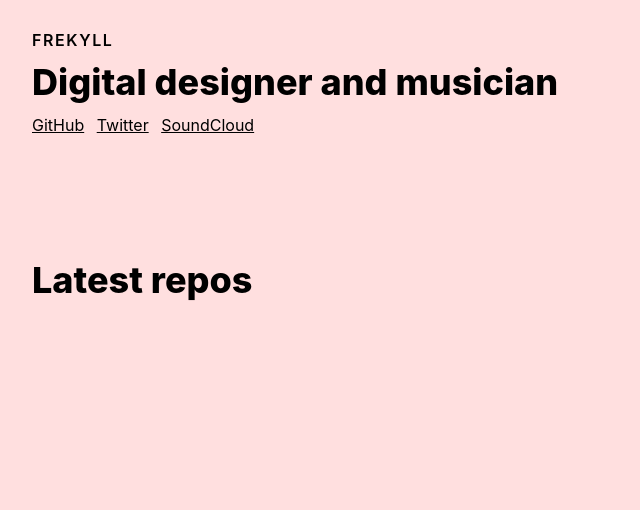
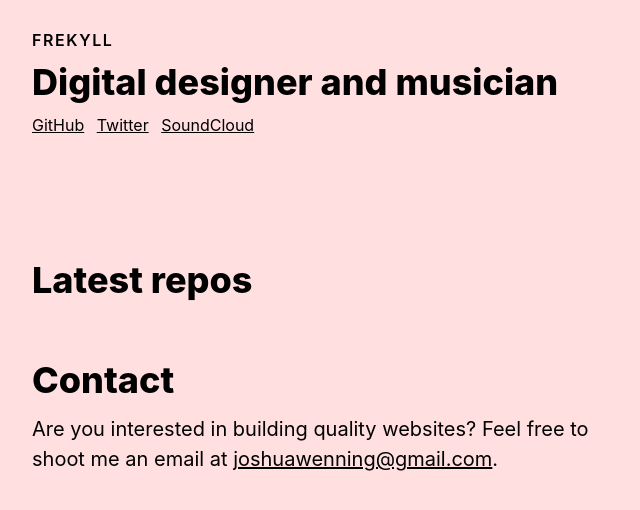
Before and after one commit to frekyll/frekyll, a Jekyll site: the page built from index.html, in a window 1280 px wide. Shown: the top 510 px of the page, without its empty margins (0-640 px from the left). Built offline with Jekyll 4.4.1, drawn with Linux system fonts in a browser that asks for light colours.

Commit message:
Add contact section

```diff
--- a/index.html
+++ b/index.html
@@ -16,7 +16,12 @@ layout: default
     {% endfor %}
   </nav>
 
-  <section id="projects">
+  <section class="mb5" id="projects">
     <h1 class="f2 fw8 lh-solid mb4 mt0">Latest repos</h1>
   </section>
+
+  <footer>
+    <h3 class="f2 fw8 lh-solid mb3 mt0">Contact</h3>
+    <p class="f4 lh-copy mb2 measure mt0">Are you interested in building quality websites? Feel free to shoot me an email at <a class="black" href="mailto:{{ site.email }}">{{ site.email }}</a>.</p>
+  </footer>
 </div>
```
